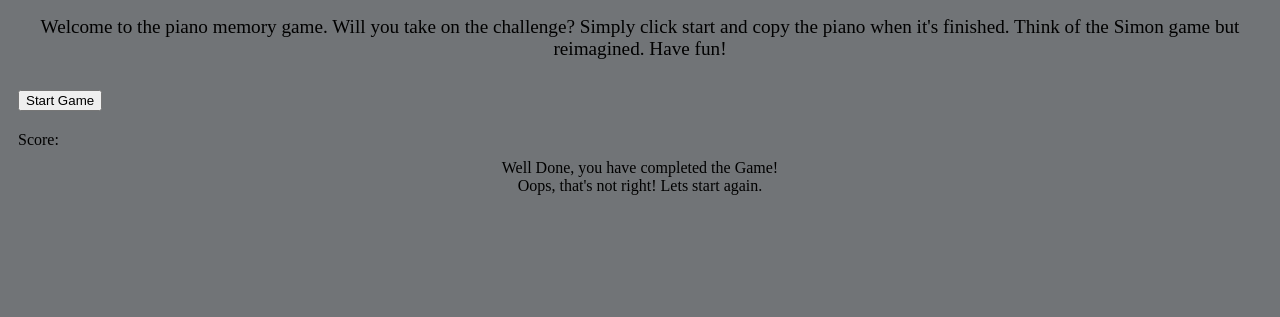
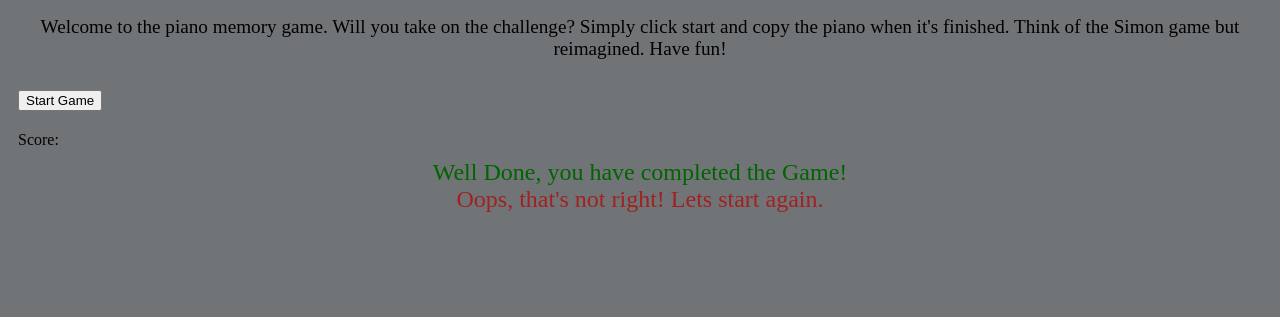
Before and after one commit to Jenkimdev/piano-memory-game, a plain HTML site: page index.html in a window 1280 px wide. Shown: the part 87-404 px from the top of the page. Drawn offline with Linux system fonts and the light colour scheme.

Commit message:
add style to correct and wrong messages

```diff
--- a/assets/css/style.css
+++ b/assets/css/style.css
@@ -47,6 +47,19 @@ header {
 .start-button {
     margin: 10px;
 }
+
+/* Correct and Wrong messages styling */
+
+.congratulations-message {
+    color: darkgreen;
+    font-size: 1.5rem;
+}
+
+.wrong-message {
+    color: rgb(161, 33, 33);
+    font-size: 1.5rem;
+}
+
 
 /* Piano Styles */
 
```
